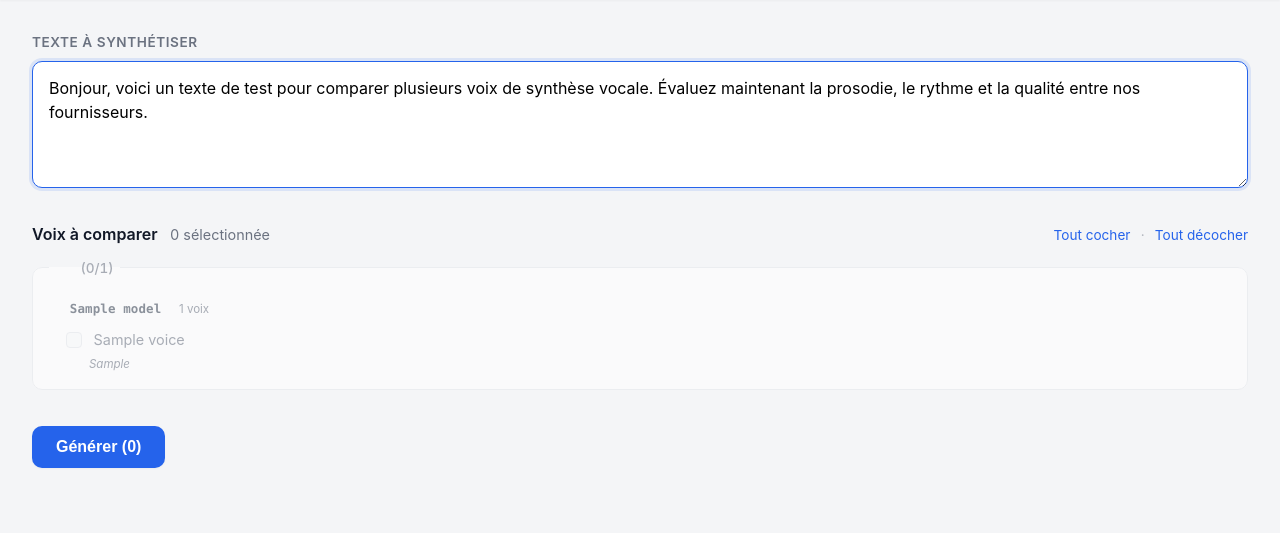
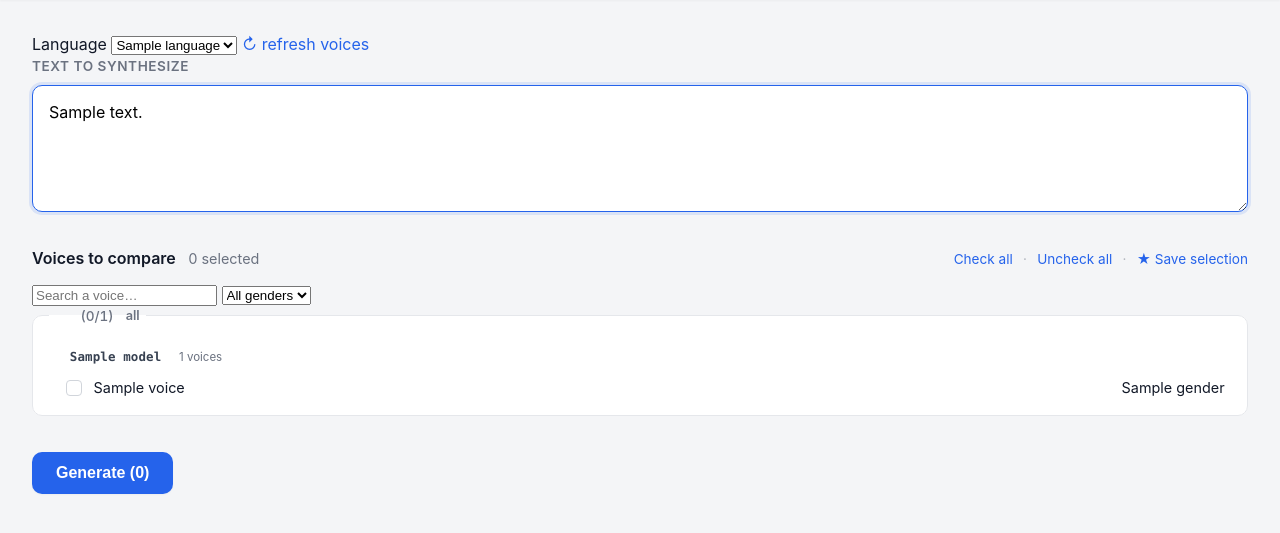
Before and after one commit to AcudoDev/tts-box, a FastAPI app: template app/templates/index.html in a window 1280 px wide. Shown: the part 95-628 px from the top of the page. Run offline with FastAPI, Linux system fonts and the light colour scheme; the template is opened without the code that fills it: most values are stand-ins (such as "Sample title", 1, 10 or a date in 2020).

Commit message:
feat(ui): language selector, search, gender filter, localStorage favorites — English defaults
Co-Authored-By: Claude Opus 4.8 <noreply@anthropic.com>

```diff
--- a/app/templates/index.html
+++ b/app/templates/index.html
@@ -1,5 +1,5 @@
 <!doctype html>
-<html lang="fr">
+<html lang="en">
 <head>
   <meta charset="utf-8" />
   <title>TTS Box</title>
@@ -13,71 +13,44 @@
   </header>
 
   <main>
-    <form id="gen-form"
-          hx-post="/generate"
-          hx-target="#results"
-          hx-swap="innerHTML">
-      <label class="field-label" for="text-input">Texte à synthétiser</label>
+    <form id="gen-form" hx-post="/generate" hx-target="#results" hx-swap="innerHTML">
+      <div class="lang-row">
+        <label for="lang-select">Language</label>
+        <select id="lang-select" name="language"
+                hx-get="/voices" hx-target="#voices" hx-swap="innerHTML"
+                hx-trigger="change">
+          {% for code, name in languages %}
+            <option value="{{ code }}" {% if code == current_lang %}selected{% endif %}>{{ name }}</option>
+          {% endfor %}
+        </select>
+        <button type="button" class="link-btn" id="refresh-voices"
+                hx-get="/voices?refresh=true" hx-target="#voices" hx-swap="innerHTML"
+                hx-include="#lang-select">↻ refresh voices</button>
+      </div>
+
+      <label class="field-label" for="text-input">Text to synthesize</label>
       <textarea id="text-input" name="text" required autofocus rows="4"
-                placeholder="Tape ou colle ton texte ici…">Bonjour, voici un texte de test pour comparer plusieurs voix de synthèse vocale. Évaluez maintenant la prosodie, le rythme et la qualité entre nos fournisseurs.</textarea>
+                placeholder="Type or paste your text here…">{{ sample_text }}</textarea>
 
       <div class="voices-header">
         <div class="voices-title">
-          <h2>Voix à comparer</h2>
-          <span class="voices-summary"><span id="count">0</span> sélectionnée<span id="count-plural">s</span></span>
+          <h2>Voices to compare</h2>
+          <span class="voices-summary"><span id="count">0</span> selected</span>
         </div>
         <div class="voices-actions">
-          <button type="button" class="link-btn" data-toggle-all="true">Tout cocher</button>
+          <button type="button" class="link-btn" data-toggle-all="true">Check all</button>
           <span class="sep">·</span>
-          <button type="button" class="link-btn" data-toggle-all="false">Tout décocher</button>
+          <button type="button" class="link-btn" data-toggle-all="false">Uncheck all</button>
+          <span class="sep">·</span>
+          <button type="button" class="link-btn" id="save-fav">★ Save selection</button>
         </div>
       </div>
 
-      {% for provider, models in groups %}
-        {% set display = provider_display.get(provider, {"label": provider, "color": "#888"}) %}
-        {% set all_presets = [] %}
-        {% for _, presets in models %}{% set _ = all_presets.extend(presets) %}{% endfor %}
-        {% set all_disabled = all_presets|selectattr("disabled_reason")|list|length == all_presets|length %}
-        <fieldset class="provider-group {% if all_disabled %}provider-disabled{% endif %}"
-                  data-provider="{{ provider }}"
-                  style="--provider-color: {{ display.color }}">
-          <legend>
-            <span class="provider-dot"></span>
-            <span class="provider-name">{{ display.label }}</span>
-            <span class="provider-count">(<span class="provider-checked">0</span>/{{ all_presets|length }})</span>
-            {% if not all_disabled %}
-              <button type="button" class="provider-toggle link-btn" data-toggle-provider="{{ provider }}">tout</button>
-            {% endif %}
-          </legend>
+      <div id="voices">
+        {% include "_voices.html" %}
+      </div>
 
-          {% for model, presets in models %}
-            <div class="model-group">
-              <div class="model-header">
-                <span class="model-name">{{ model }}</span>
-                <span class="model-count">{{ presets|length }} voix</span>
-              </div>
-              <div class="model-voices">
-                {% for p in presets %}
-                  <label class="preset {% if p.disabled_reason %}disabled{% endif %}"
-                         {% if p.disabled_reason %}title="{{ p.disabled_reason }}"{% endif %}>
-                    <input type="checkbox"
-                           name="selected"
-                           value="{{ p.id }}"
-                           {% if p.enabled and not p.disabled_reason %}checked{% endif %}
-                           {% if p.disabled_reason %}disabled{% endif %} />
-                    <span class="preset-label">{{ p.label }}</span>
-                    {% if p.disabled_reason %}<span class="hint">{{ p.disabled_reason }}</span>{% endif %}
-                  </label>
-                {% endfor %}
-              </div>
-            </div>
-          {% endfor %}
-        </fieldset>
-      {% endfor %}
-
-      <button type="submit" class="generate-btn">
-        Générer (<span id="count-cta">0</span>)
-      </button>
+      <button type="submit" class="generate-btn">Generate (<span id="count-cta">0</span>)</button>
     </form>
 
     <section id="results"></section>
@@ -85,19 +58,13 @@
 
   <script>
     const form = document.getElementById("gen-form");
-    const countEl = document.getElementById("count");
-    const countCta = document.getElementById("count-cta");
-    const countPlural = document.getElementById("count-plural");
+    const LANG = document.getElementById("lang-select");
 
     function updateCounts() {
       const checked = form.querySelectorAll('input[name="selected"]:checked').length;
-      countEl.textContent = checked;
-      countCta.textContent = checked;
-      countPlural.style.visibility = checked > 1 ? "visible" : "hidden";
-
-      // Per-provider counts
+      document.getElementById("count").textContent = checked;
+      document.getElementById("count-cta").textContent = checked;
       form.querySelectorAll('.provider-group').forEach(group => {
-        const total = group.querySelectorAll('input[name="selected"]').length;
         const sel = group.querySelectorAll('input[name="selected"]:checked').length;
         const out = group.querySelector('.provider-checked');
         if (out) out.textContent = sel;
@@ -105,40 +72,76 @@
       });
     }
 
-    form.addEventListener("change", (e) => {
+    // Favoris : tokens provider|model|voice en localStorage.
+    function favorites() {
+      try { return JSON.parse(localStorage.getItem("tts_box_favorites") || "[]"); }
+      catch { return []; }
+    }
+    function applyFavorites() {
+      const favs = new Set(favorites());
+      form.querySelectorAll('input[name="selected"]').forEach(cb => {
+        if (favs.has(cb.value)) cb.checked = true;
+      });
+      updateCounts();
+    }
+
+    // Recherche + filtre genre (sur le bloc #voices courant).
+    function applyFilters() {
+      const q = (document.getElementById("voice-search")?.value || "").toLowerCase();
+      const g = document.getElementById("gender-filter")?.value || "";
+      form.querySelectorAll('#voices .preset').forEach(label => {
+        const name = label.dataset.name || "";
+        const gender = label.dataset.gender || "";
+        const ok = name.includes(q) && (!g || gender === g);
+        label.style.display = ok ? "" : "none";
+      });
+    }
+
+    // Délégation : marche aussi après un swap HTMX de #voices.
+    document.addEventListener("input", (e) => {
+      if (e.target.id === "voice-search") applyFilters();
       if (e.target.name === "selected") updateCounts();
     });
-
-    // Global toggle (cocher / décocher tout)
-    form.querySelectorAll('[data-toggle-all]').forEach(btn => {
-      btn.addEventListener('click', () => {
-        const target = btn.dataset.toggleAll === "true";
-        form.querySelectorAll('input[name="selected"]:not(:disabled)').forEach(cb => {
-          cb.checked = target;
-        });
+    document.addEventListener("change", (e) => {
+      if (e.target.id === "gender-filter") applyFilters();
+    });
+    form.addEventListener("click", (e) => {
+      if (e.target.matches('[data-toggle-all]')) {
+        const t = e.target.dataset.toggleAll === "true";
+        form.querySelectorAll('#voices input[name="selected"]').forEach(cb => { cb.checked = t; });
         updateCounts();
-      });
-    });
-
-    // Per-provider toggle
-    form.querySelectorAll('[data-toggle-provider]').forEach(btn => {
-      btn.addEventListener('click', () => {
-        const group = btn.closest('.provider-group');
-        const boxes = group.querySelectorAll('input[name="selected"]:not(:disabled)');
+      }
+      if (e.target.matches('[data-toggle-provider]')) {
+        const group = e.target.closest('.provider-group');
+        const boxes = group.querySelectorAll('input[name="selected"]');
         const allChecked = Array.from(boxes).every(cb => cb.checked);
         boxes.forEach(cb => { cb.checked = !allChecked; });
         updateCounts();
-      });
-    });
-
-    // Ctrl+Enter to submit from textarea
-    document.querySelector("textarea").addEventListener("keydown", (e) => {
-      if ((e.ctrlKey || e.metaKey) && e.key === "Enter") {
-        e.preventDefault();
-        form.requestSubmit();
+      }
+      if (e.target.id === "save-fav") {
+        const sel = Array.from(form.querySelectorAll('input[name="selected"]:checked')).map(cb => cb.value);
+        localStorage.setItem("tts_box_favorites", JSON.stringify(sel));
+        e.target.textContent = "★ Saved";
+        setTimeout(() => { e.target.textContent = "★ Save selection"; }, 1200);
       }
     });
 
+    // Persistance de la langue + ré-application favoris/compteurs après chaque swap de #voices.
+    const savedLang = localStorage.getItem("tts_box_lang");
+    if (savedLang && savedLang !== LANG.value) {
+      LANG.value = savedLang;
+      htmx.ajax("GET", "/voices?lang=" + encodeURIComponent(savedLang), {target: "#voices", swap: "innerHTML"});
+    }
+    LANG.addEventListener("change", () => localStorage.setItem("tts_box_lang", LANG.value));
+    document.body.addEventListener("htmx:afterSwap", (e) => {
+      if (e.target.id === "voices") { applyFilters(); applyFavorites(); }
+    });
+
+    document.querySelector("textarea").addEventListener("keydown", (e) => {
+      if ((e.ctrlKey || e.metaKey) && e.key === "Enter") { e.preventDefault(); form.requestSubmit(); }
+    });
+
+    applyFavorites();
     updateCounts();
   </script>
 </body>
```
